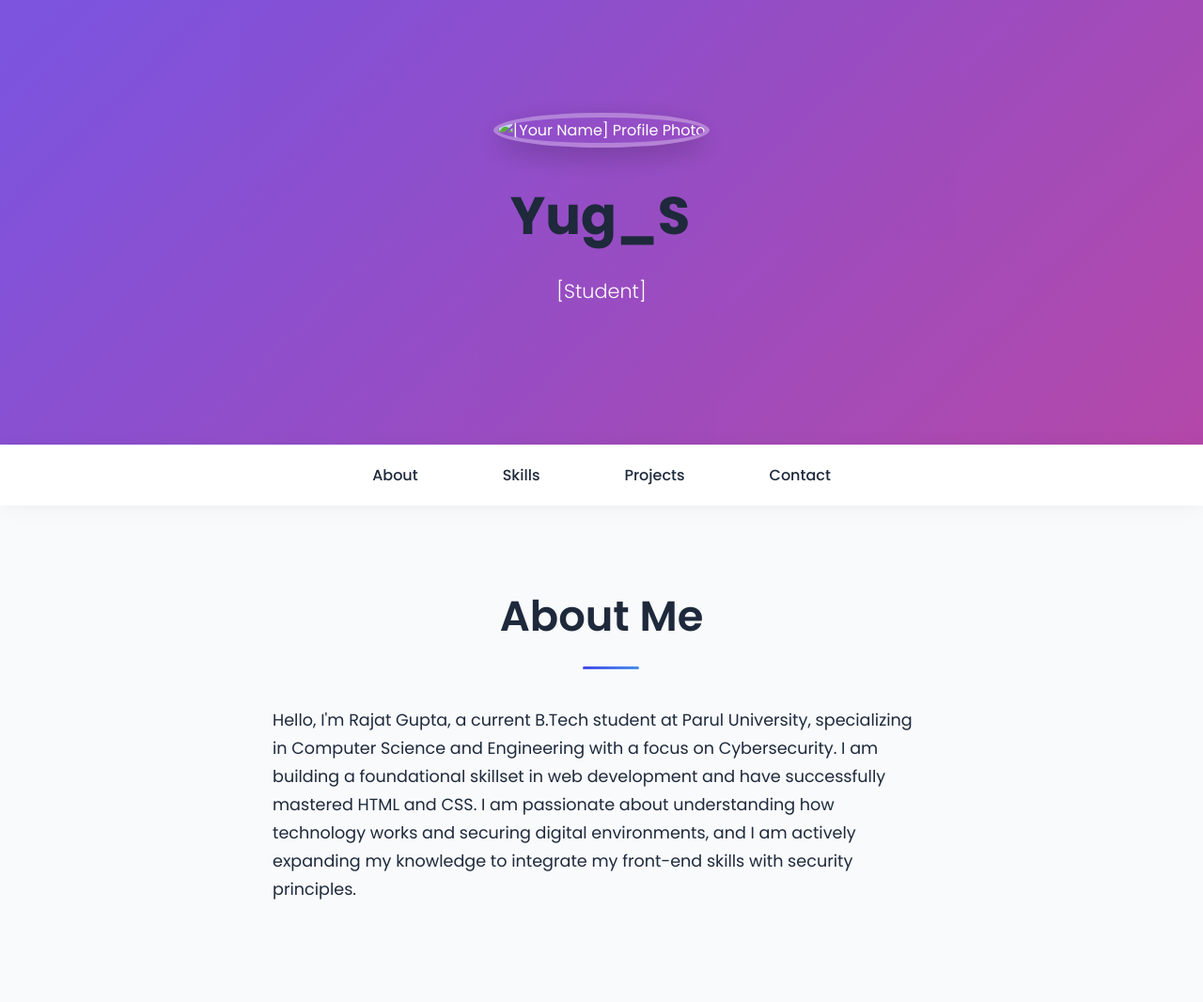
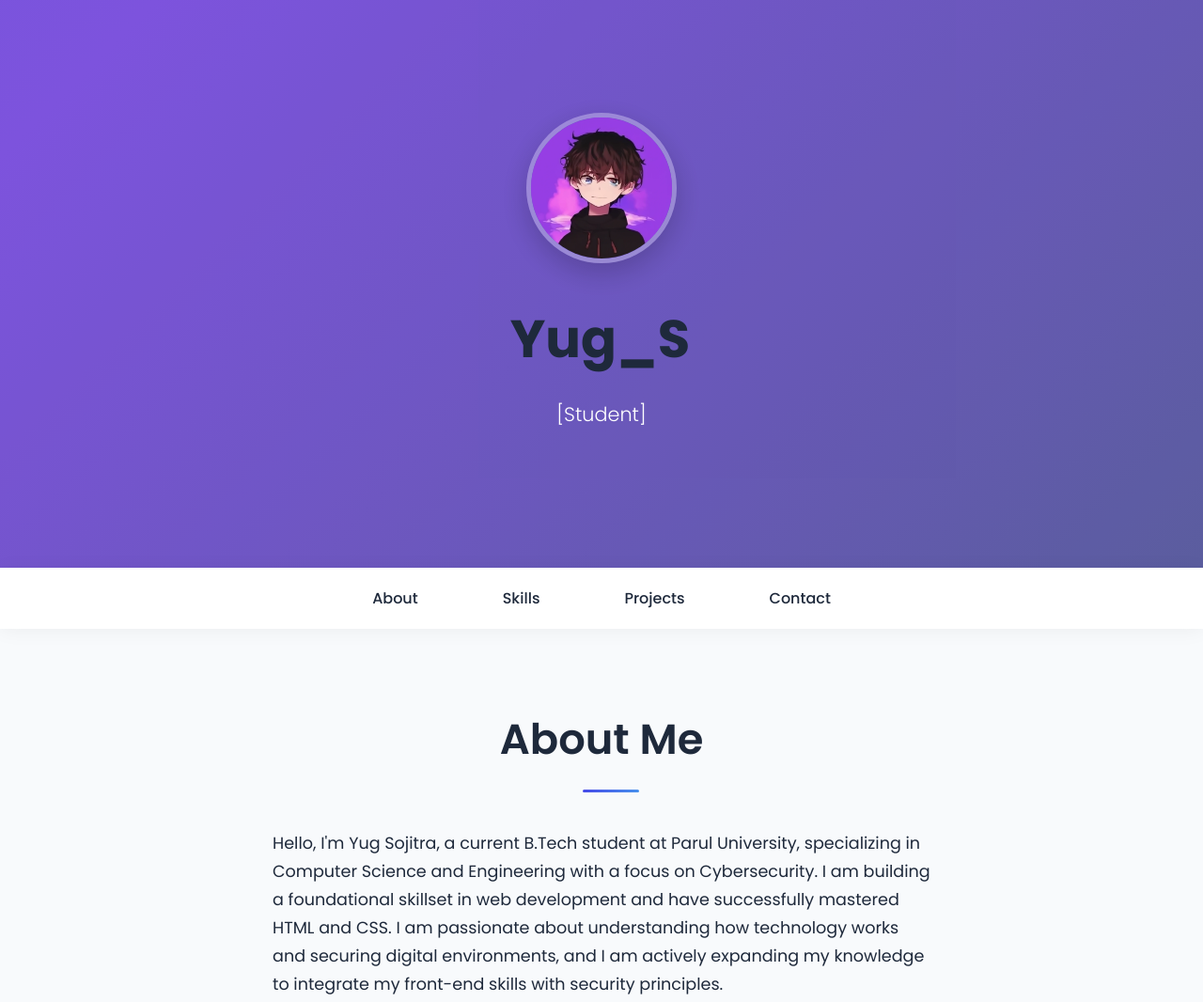
Before and after one commit to yugs0260-source/Personal-portfolio, a plain HTML site: page po4.html in a window 1280 px wide. Shown: the top 1066 px of the page at 94% size. Drawn offline with Linux system fonts and the light colour scheme.

Commit message:
Add files via upload

```diff
--- a/po4.html
+++ b/po4.html
@@ -113,7 +113,7 @@
 
         /* Header */
         header {
-            background: linear-gradient(135deg, #6366f1 0%, #8b5cf6 50%, #ec4899 100%);
+            background: linear-gradient(135deg, #6366f1 0%, #8b5cf6 50%, #4c6e83 100%);
             background-size: 300% 300%;
             animation: gradientShift 20s ease infinite;
             color: white;
@@ -413,7 +413,7 @@
     <!-- Header -->
     <header>
         <div class="container">
-            <img src="/IMG_1245.JPG" alt="[Your Name] Profile Photo"> <!-- Replace with your photo URL -->
+            <img src="d4cf1454eda04edfb175cb39e547983c.webp" alt="[Your Name] Profile Photo"> <!-- Replace with your photo URL -->
             <h1>Yug_S</h1>
             <p>[Student]</p>
         </div>
@@ -435,7 +435,7 @@
             <div class="section-content">
                 <h2>About Me</h2>
                 <p class="about-text">
-                    Hello, I'm Rajat Gupta, a current B.Tech student at Parul University, specializing in Computer Science and Engineering with a focus on Cybersecurity. I am building a foundational skillset in web development and have successfully mastered HTML and CSS. I am passionate about understanding how technology works and securing digital environments, and I am actively expanding my knowledge to integrate my front-end skills with security principles.
+                    Hello, I'm Yug Sojitra, a current B.Tech student at Parul University, specializing in Computer Science and Engineering with a focus on Cybersecurity. I am building a foundational skillset in web development and have successfully mastered HTML and CSS. I am passionate about understanding how technology works and securing digital environments, and I am actively expanding my knowledge to integrate my front-end skills with security principles.
                 </p>
             </div>
         </div>
```
Also changed, not shown: index.html (+1 -1 lines).
